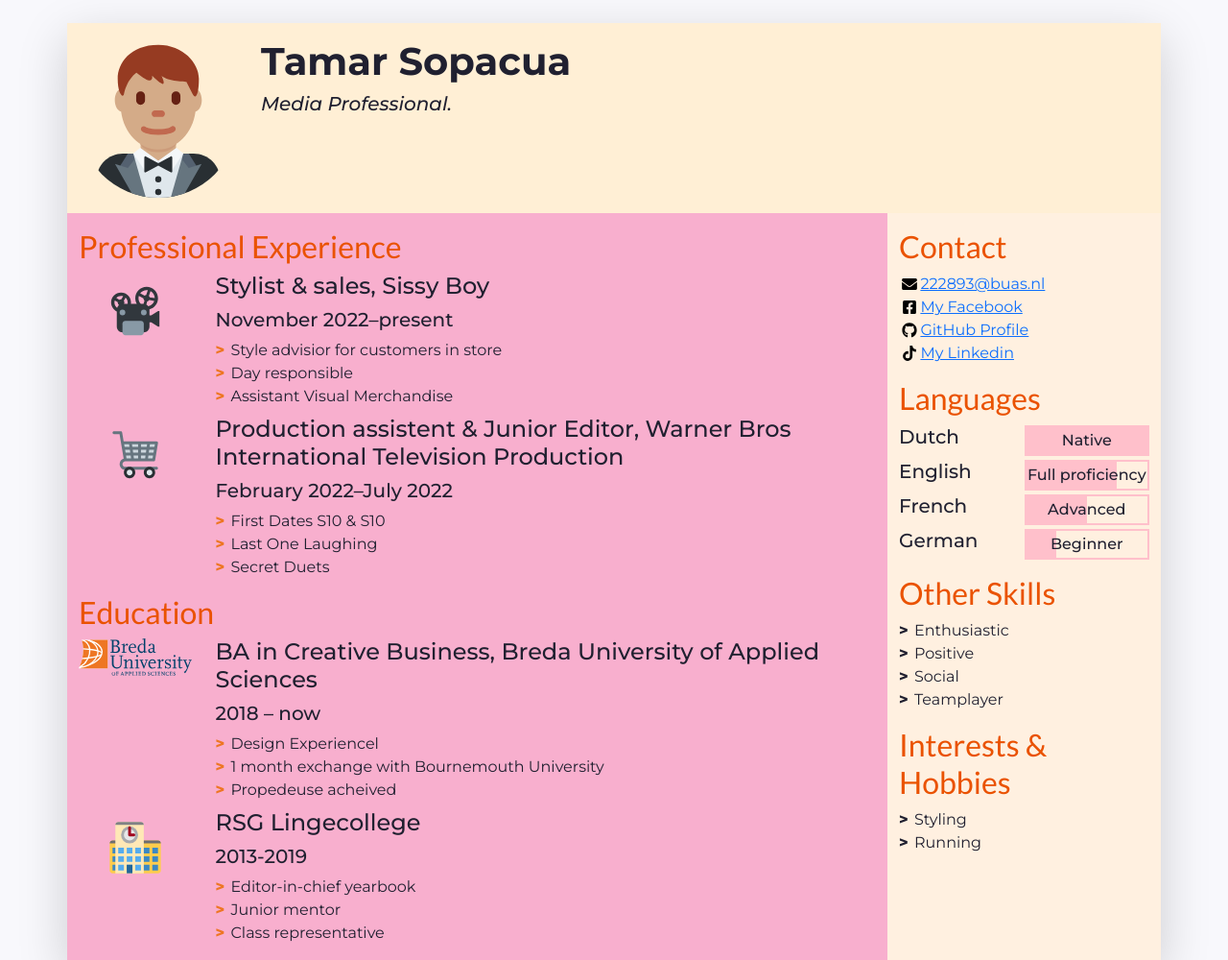
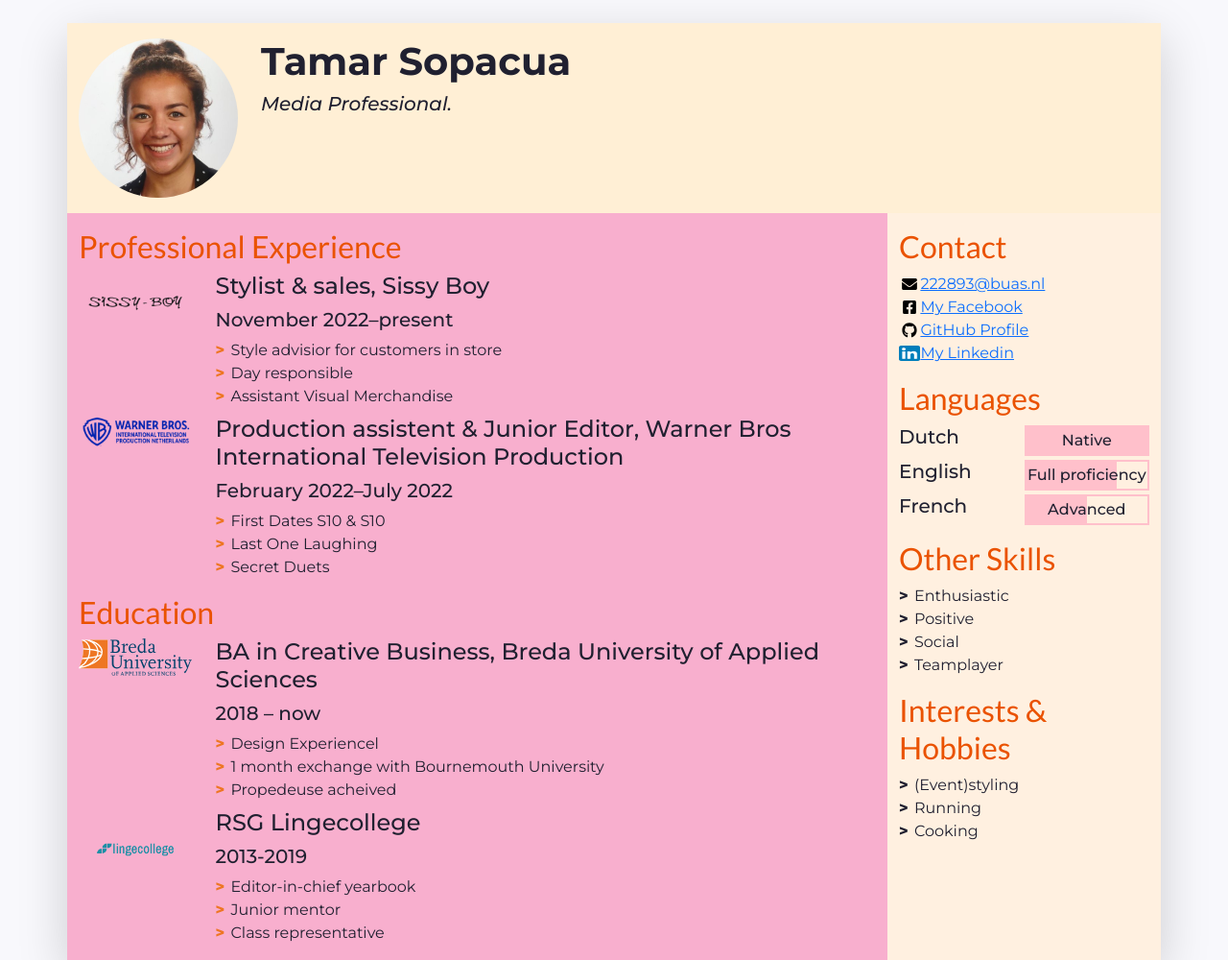
Before and after one commit to Tamar3/prj4-cv-, a plain HTML site: page index.html in a window 1280 px wide. Shown: the top 1000 px of the page at 96% size. Drawn offline with nearby package versions, Linux system fonts and the light colour scheme; a web font is replaced by a local one.

Commit message:
added images to the text
- SB logo
- Warner logo
- Lingecollege logo

```diff
--- a/index.html
+++ b/index.html
@@ -49,7 +49,7 @@
             "w-100" makes sure the image takes the full width of the column it's in
             "rounded-circle" cuts a circle around the image
           -->
-          <img class="w-100 rounded-circle my-3" src="images/portrait.svg" alt="Portrait of Firstname Lastname" width="160">
+          <img class="w-100 rounded-circle my-3" src="images/portrait/Tamar foto professioneel.jpg" alt="Portrait of Firstname Lastname" width="160">
         </div>
         <!--
           A container to wrap around your name and tagline. Full-width at small size, then columns of increasing size.
@@ -87,7 +87,7 @@
               <li class="biography-item row mb-2">
                 <!-- We're using a grid inside a grid so we can align logos and text -->
                 <div class="logo-container col-3 col-sm-2 col-md-3 col-lg-2">
-                  <img class="biography-logo mw-100 d-block mx-auto" src="images/employers/projector.svg" alt="Company logo" width="80">
+                  <img class="biography-logo mw-100 d-block mx-auto" src="images/employers/sissy boy logo.png" alt="Company logo" width="180">
                 </div>
                 <div class="biography-contents col-9 col-sm-10 col-md-9 col-lg-10">
                   <h4>Stylist & sales, Sissy Boy</h4>
@@ -105,7 +105,7 @@
               <li class="biography-item row mb-2">
                 <div class="logo-container col-3 col-sm-2 col-md-3 col-lg-2">
                 <!-- We're using a grid inside a grid so we can align logos and text -->
-                  <img class="biography-logo mw-100 d-block mx-auto" src="images/employers/trolley.svg" alt="Company logo" width="80">
+                  <img class="biography-logo mw-100 d-block mx-auto" src="images/employers/wbitvp_netherlands_logo.png" alt="Company logo" width="150">
                 </div>
                 <div class="biography-contents col-9 col-sm-10 col-md-9 col-lg-10">
                   <h4>Production assistent & Junior Editor, Warner Bros International Television Production</h4>
@@ -148,7 +148,7 @@
               <!-- 2nd item in education -->
               <li class="biography-item row mb-2">
                 <div class="logo-container col-3 col-sm-2 col-md-3 col-lg-2">
-                  <img class="biography-logo mw-100 d-block mx-auto" src="images/schools/school.svg" alt="School logo" width="80">
+                  <img class="biography-logo mw-100 d-block mx-auto" src="images/schools/lingecollege logo.jpg" alt="School logo" width="180">
                 </div>
                 <div class="biography-contents col-9 col-sm-10 col-md-9 col-lg-10">
                   <h4>RSG Lingecollege</h4>
@@ -198,13 +198,13 @@
               </li>
               <li class="contact-item">
                 <a class="d-flex align-items-center" href="https://github.com/" target="_blank">
-                  <img class="contact-icon" src="images/icons/github.svg" alt="LinkedIn">
+                  <img class="contact-icon" src="images/icons/github.svg" alt="LinkedIn" width="30">
                   GitHub Profile
                 </a>
               </li>
               <li class="contact-item">
                 <a class="d-flex align-items-center" href="www.linkedin.com/in/tamar-sopacua-037aa1192" target="_blank">
-                  <img class="contact-icon" src="images/icons/tiktok.svg" alt="Mobile Phone">
+                  <img class="contact-icon" src="images/icons/linkedin logo.jpg" alt="Mobile Phone">
                   My Linkedin
                 </a>
               </li>
@@ -241,14 +241,7 @@
                   <h6 class="position-absolute w-100 text-center top-0 py-1">Advanced</h6>
                 </div>
               </li>
-              <li class="language-item d-flex mb-1">
-                <h5 class="language-name w-50">German</h5>
-                <div class="language-level w-50 border border-info border-2 position-relative">
-                  <!-- The div below is a progress bar. Choose between w-25, w-50, w-75 and w-100 to show your level of fluency -->
-                  <div class="language-progress position-absolute bg-warning h-100 w-25"></div>
-                  <h6 class="position-absolute w-100 text-center top-0 py-1">Beginner</h6>
-                </div>
-              </li>
+
             </ul>
           </section>
 
@@ -269,8 +262,10 @@
           <section class="my-3 aside-section">
             <h2>Interests &amp; Hobbies</h2>
             <ul class="skill-list list-unstyled">
-              <li class="skill-item">Styling</li>
+              <li class="skill-item">(Event)styling</li>
               <li class="skill-item">Running</li>
+              <li class="skill-item">Cooking</li>
+
             </ul>
           </section>
 
```
Also changed, not shown: images/employers/sissy boy logo.png (added), images/employers/wbitvp_netherlands_logo.png (added), images/icons/linkedin logo.jpg (added), images/schools/lingecollege logo.jpg (added).
